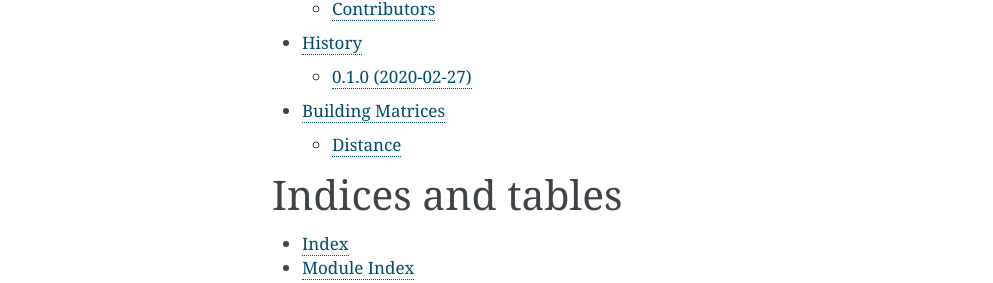
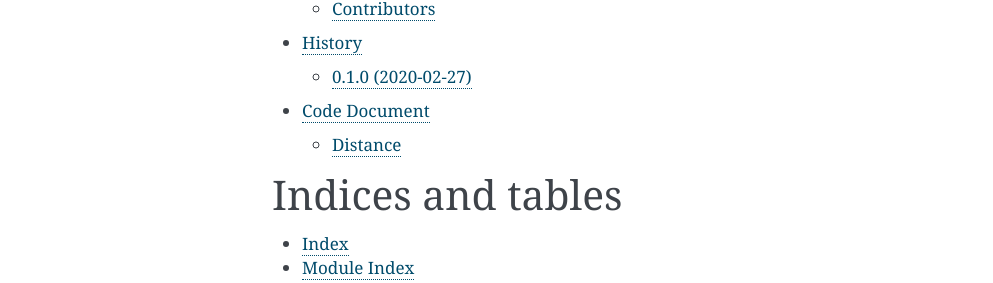
Before and after one commit to SwolfPy-Project/swolfpy, a Sphinx documentation site: the page built from docs/index.rst, in a window 1280 px wide. Shown: the part 538-821 px from the top of the page, without its empty margins (148-1141 px from the left). Built offline with Sphinx 7.4.7, drawn with Linux system fonts in a browser that asks for light colours.

Commit message:
doc_pyswolf.rst edited online with Bitbucket

```diff
--- a/docs/doc_pyswolf.rst
+++ b/docs/doc_pyswolf.rst
@@ -1,5 +1,5 @@
-Building Matrices
-*****************
+Code Document
+*************
 
 .. _Distance:
 
```
Also changed, not shown: other parts of docs/doc_pyswolf.rst (+2 -0 lines).
